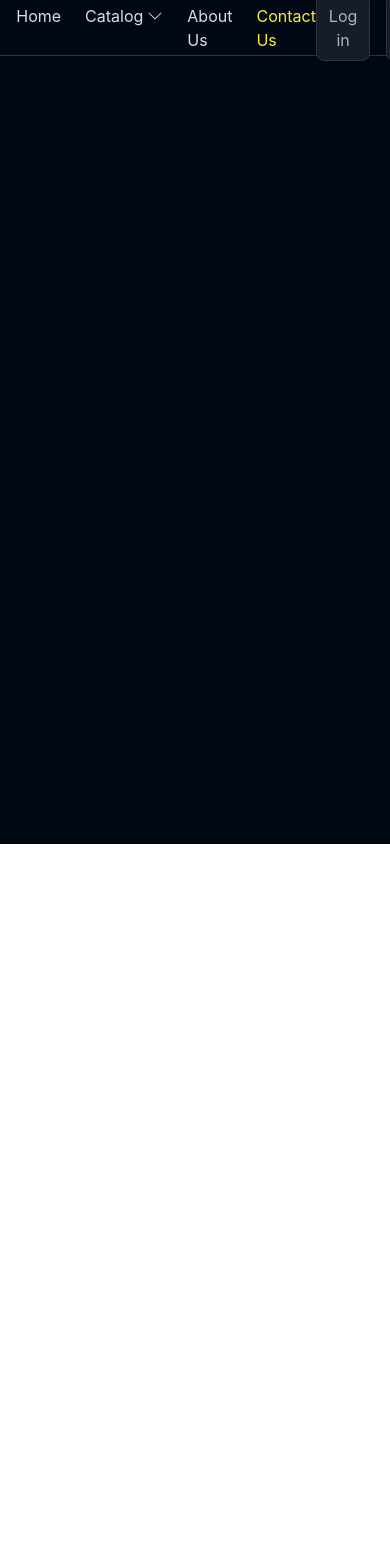
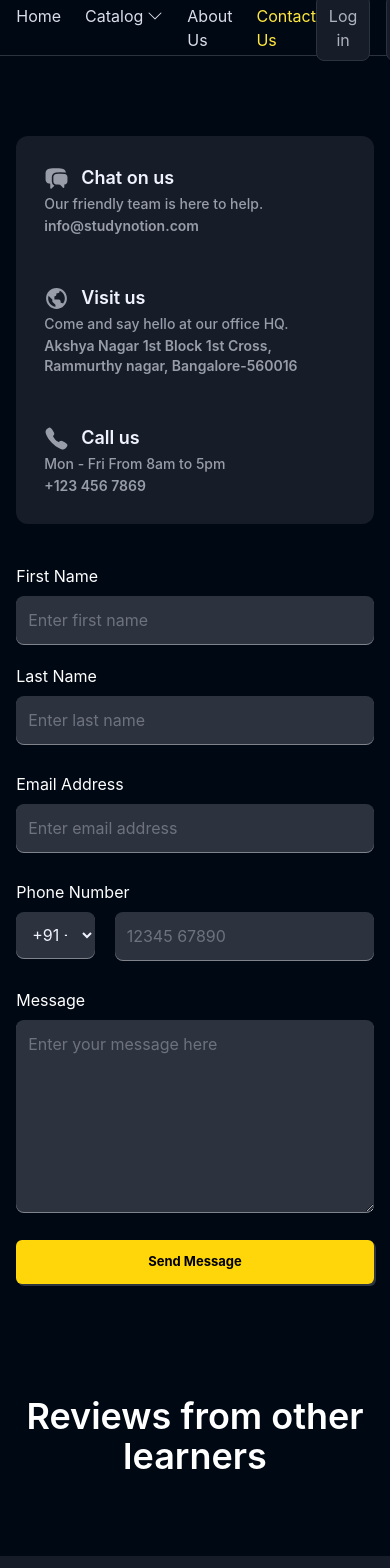
Before and after one commit to anujvns28/edTeckFrontend, a React (Create React App) app: page /contact in a window 390 px wide. Shown: the top 1568 px of the page. Before the commit the page ends 844 px from the top, so only its background shows below. Built offline with nearby package versions, Linux system fonts and the light colour scheme.

Commit message:
contact us page done

```diff
--- a/src/App.js
+++ b/src/App.js
@@ -8,6 +8,7 @@ import VeryfiEmail from './pages/VeryfiEmail';
 import ForgotPassword from './pages/ForgotPassword';
 import UpdatePassword from './pages/UpdatePassword';
 import About from './pages/About';
+import Contact from './pages/Contact';
 
 function App() {
   return (
@@ -21,6 +22,7 @@ function App() {
       <Route path='/forgot-password' element={<ForgotPassword/>} />
       <Route path='update-password/:token' element={<UpdatePassword/>} />
       <Route path='/about' element={<About/>} />
+      <Route path='/contact' element={<Contact/>} />
      </Routes>
     </div>
   );
--- /dev/null
+++ b/src/component/core/contact/ContactDetails.jsx
@@ -0,0 +1,53 @@
+import React from "react"
+import * as Icon1 from "react-icons/bi"
+import * as Icon3 from "react-icons/hi2"
+import * as Icon2 from "react-icons/io5"
+
+const contactDetails = [
+  {
+    icon: "HiChatBubbleLeftRight",
+    heading: "Chat on us",
+    description: "Our friendly team is here to help.",
+    details: "info@studynotion.com",
+  },
+  {
+    icon: "BiWorld",
+    heading: "Visit us",
+    description: "Come and say hello at our office HQ.",
+    details:
+      "Akshya Nagar 1st Block 1st Cross, Rammurthy nagar, Bangalore-560016",
+  },
+  {
+    icon: "IoCall",
+    heading: "Call us",
+    description: "Mon - Fri From 8am to 5pm",
+    details: "+123 456 7869",
+  },
+]
+
+const ContactDetails = () => {
+  return (
+    <div className="flex flex-col gap-6 rounded-xl bg-richblack-800 p-4 lg:p-6">
+      {contactDetails.map((ele, i) => {
+        let Icon = Icon1[ele.icon] || Icon2[ele.icon] || Icon3[ele.icon]
+        return (
+          <div
+            className="flex flex-col gap-[2px] p-3 text-sm text-richblack-200"
+            key={i}
+          >
+            <div className="flex flex-row items-center gap-3">
+              <Icon size={25} />
+              <h1 className="text-lg font-semibold text-richblack-5">
+                {ele?.heading}
+              </h1>
+            </div>
+            <p className="font-medium">{ele?.description}</p>
+            <p className="font-semibold">{ele?.details}</p>
+          </div>
+        )
+      })}
+    </div>
+  )
+}
+
+export default ContactDetails
--- a/src/component/core/contact/ContactUsForm.jsx
+++ b/src/component/core/contact/ContactUsForm.jsx
@@ -8,15 +8,24 @@ const ContactUsForm = () => {
   const {
     register,
     handleSubmit,
-    formState:{ errors }
-
+    formState:{ errors,isSubmitSuccessful },
+    reset
   } = useForm();
 
 
-  const formSubmit = (e) => {
-      e.preventDefault();
-      console.log(e,"priigin e")
+  const formSubmit = (data) => {
+      console.log(data,"priigin e")
   }
+
+  useEffect(() => {
+    reset({
+      email:"",
+      firstname:"",
+      lastname:"",
+      phonenumber:"",
+      message:""
+    })
+  },[isSubmitSuccessful]);
 
 
   return (
--- /dev/null
+++ b/src/pages/Contact.jsx
@@ -0,0 +1,33 @@
+import React from "react"
+import ContactDetails from "../component/core/contact/ContactDetails"
+import ContactUsForm from "../component/core/contact/ContactUsForm"
+import Footer from "../component/common/Footer"
+
+
+const Contact = () => {
+  return (
+    <div>
+      <div className="mx-auto mt-20 flex w-11/12 max-w-maxContent flex-col justify-between gap-10 text-white lg:flex-row">
+        {/* Contact Details */}
+        <div className="lg:w-[40%]">
+          <ContactDetails/>
+        </div>
+
+        {/* Contact Form */}
+        <div className="lg:w-[60%]">
+          <ContactUsForm/>
+        </div>
+      </div>
+      <div className="relative mx-auto my-20 flex w-11/12 max-w-maxContent flex-col items-center justify-between gap-8 bg-richblack-900 text-white">
+        {/* Reviws from Other Learner */}
+        <h1 className="text-center text-4xl font-semibold mt-8">
+          Reviews from other learners
+        </h1>
+
+      </div>
+      <Footer />
+    </div>
+  )
+}
+
+export default Contact
```
